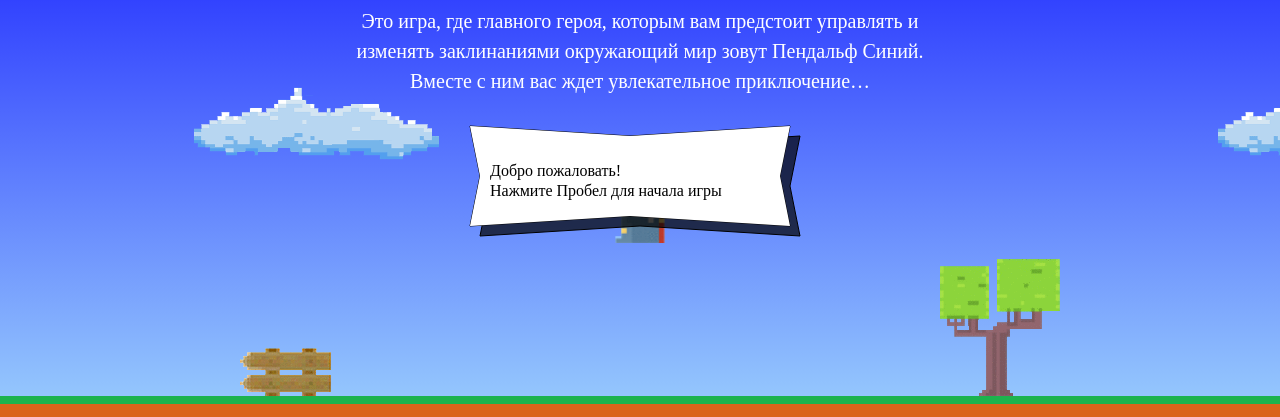
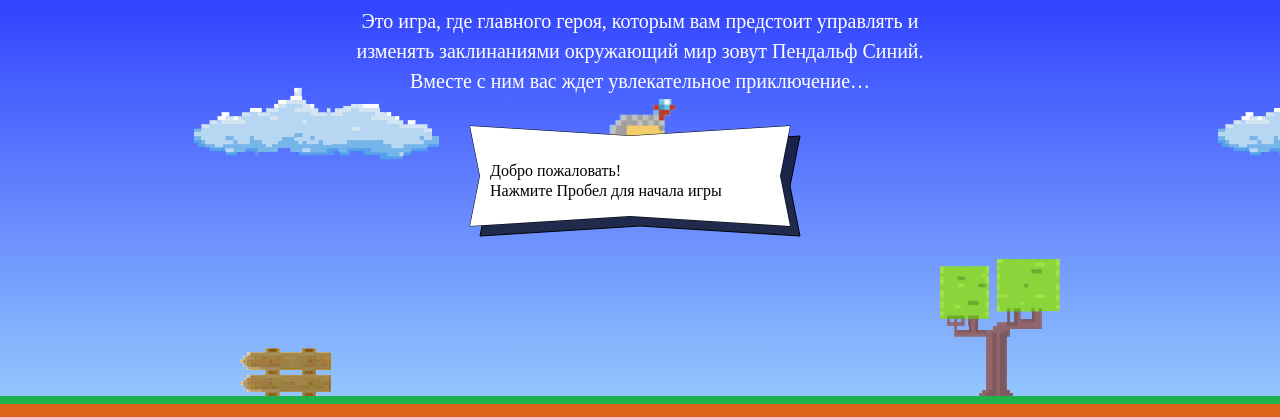
Before and after one commit to 7erkin/790961-code-and-magick, a website: page index.html in a window 1280 px wide. Shown: the part 203-620 px from the top of the page. Drawn offline with Linux system fonts and the light colour scheme; a web font is replaced by a local one.

Commit message:
Update index.html

```diff
--- a/index.html
+++ b/index.html
@@ -195,7 +195,7 @@
       return (1 / 2) * width - (1 / 2) * wizardWidth;
   }
   var getWizardY = function(height){
-      return (1 / 3) * height - (1 / 2) * getWizardHeight(wizardWidth);
+      return (1 / 3) * height - getWizardHeight(wizardWidth) >> 1;
   }
 </script>
 <script src="js/stat.js"></script>
```
